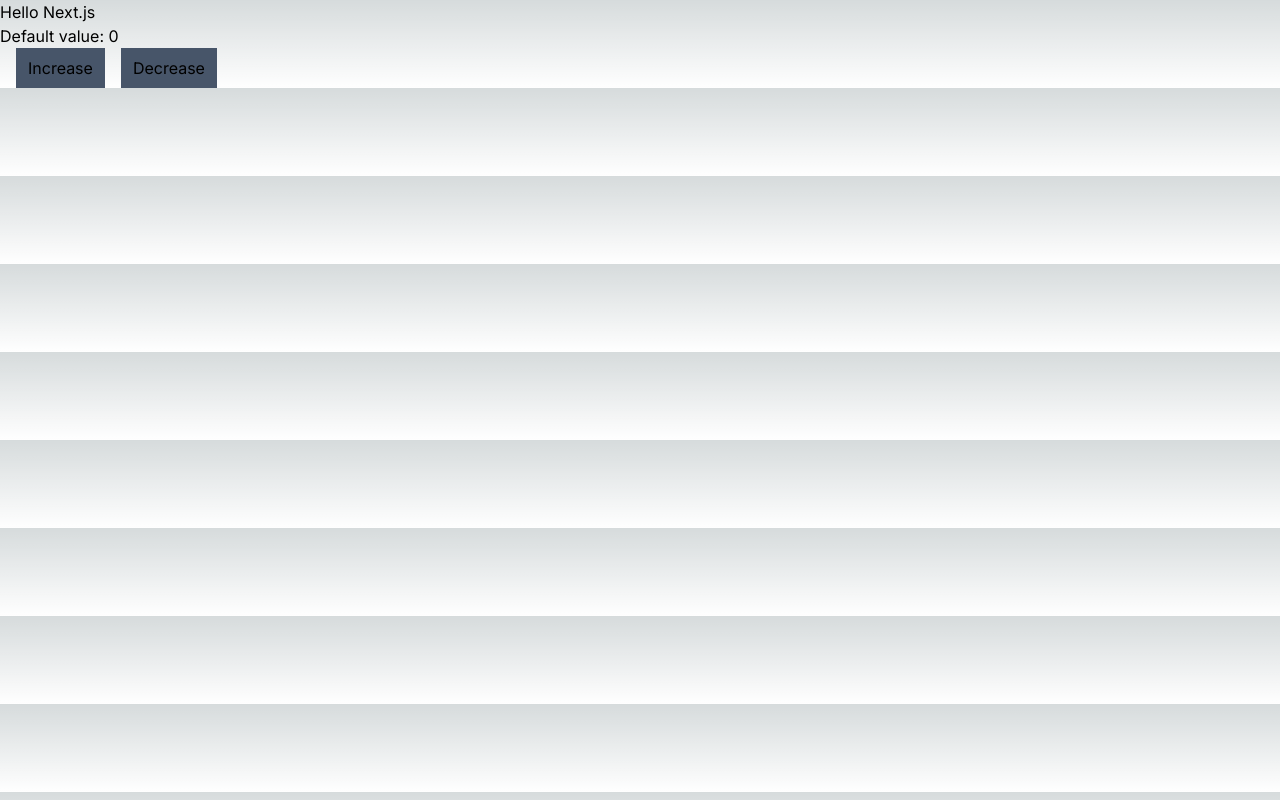
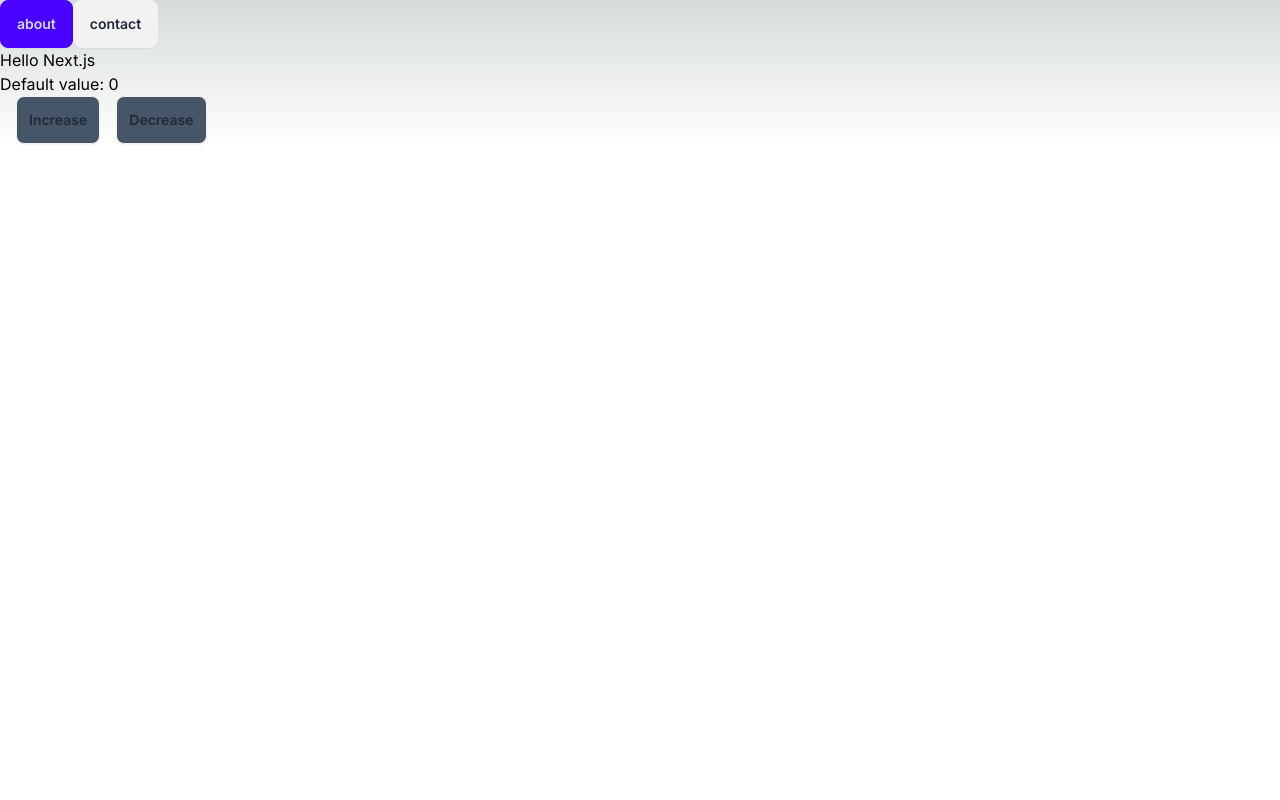
Before and after one commit to ashimroyrupok/learn-next.js, a Next.js app: page / in a window 1280 px wide. Built offline with nearby package versions, Linux system fonts and the light colour scheme.

Commit message:
learn navigation using link

```diff
--- a/src/app/page.js
+++ b/src/app/page.js
@@ -1,10 +1,15 @@
 import Counter from '@/components/Counter/Counter';
+import Link from 'next/link';
 import React from 'react';
 
 const HomePage = () => {
   return (
 
     <div>
+      <div>
+        <Link className='btn btn-primary' href={'/about'}> about </Link>
+        <Link className='btn' href={'/contact'}>contact</Link>
+      </div>
       <h2>Hello Next.js</h2>
       <Counter/>
     </div>
--- a/tailwind.config.js
+++ b/tailwind.config.js
@@ -14,5 +14,5 @@ module.exports = {
       },
     },
   },
-  plugins: [],
+  plugins: [require("daisyui")],
 };
```
Also changed, not shown: package.json (+6 -5 lines), 1 other file (tests, documents, lock files or other folders).
